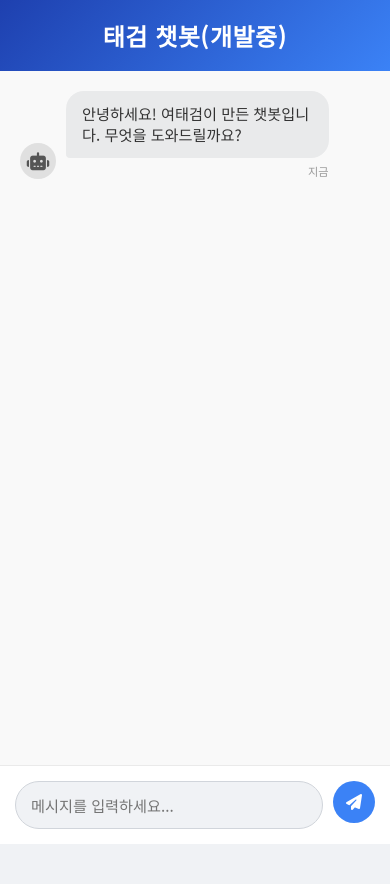
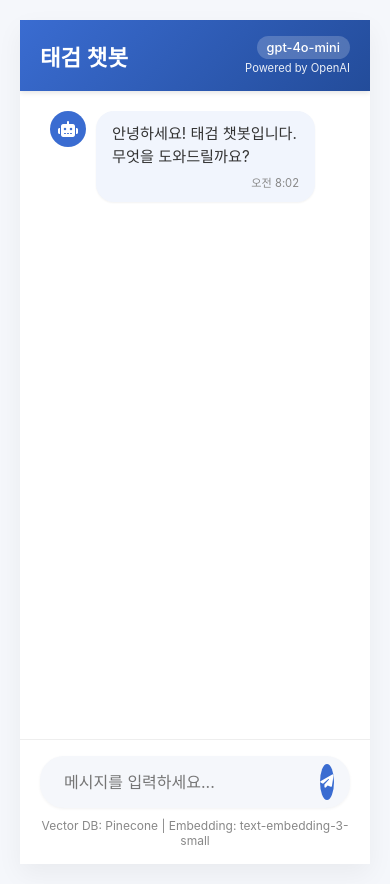
Before and after one commit to TGYEO/AI_chatbot_forGroup, a website: page index.html in a window 390 px wide. Before the commit the page ends 844 px from the top, so only its background shows below. Drawn offline with Linux system fonts and the light colour scheme; no server answers.

Commit message:
디자인 수정

````diff
--- a/index.html
+++ b/index.html
@@ -3,7 +3,7 @@
 <head>
     <meta charset="UTF-8">
     <meta name="viewport" content="width=device-width, initial-scale=1.0">
-    <title>태검 챗봇(개발중)</title>
+    <title>태검 챗봇</title>
     <link rel="stylesheet" href="public/styles.css">
     <link rel="stylesheet" href="https://cdnjs.cloudflare.com/ajax/libs/font-awesome/6.4.0/css/all.min.css">
     <script>
@@ -32,9 +32,9 @@
         // 파일 이름 수정 (브라우저에서 직접 파일 열었을 때를 위한 처리)
         document.addEventListener('DOMContentLoaded', function() {
             // CSS 파일 경로 확인 및 수정
-            const cssLink = document.querySelector('link[rel="stylesheet"][href="styles.css"]');
+            const cssLink = document.querySelector('link[rel="stylesheet"][href="public/styles.css"]');
             if (cssLink && !cssFileExists(cssLink.href)) {
-                cssLink.href = 'style.css'; // styles.css가 없으면 style.css로 시도
+                cssLink.href = 'styles.css'; // public/styles.css가 없으면 styles.css로 시도
             }
         });
 
@@ -60,7 +60,11 @@
     <div class="chat-container">
         <div class="chat-header">
             <div class="company-logo">
-                <h1>태검 챗봇(개발중)</h1>
+                <h1>태검 챗봇</h1>
+            </div>
+            <div class="model-info">
+                <span class="model-badge">GPT-4o-mini</span>
+                <span class="model-tooltip">Powered by OpenAI</span>
             </div>
         </div>
 
@@ -71,8 +75,8 @@
                     <i class="fas fa-robot"></i>
                 </div>
                 <div class="message-bubble">
-                    <div class="message-content">안녕하세요! 여태검이 만든 챗봇입니다. 무엇을 도와드릴까요?</div>
-                    <div class="message-time">지금</div>
+                    <div class="message-content">안녕하세요! 태검 챗봇입니다. 무엇을 도와드릴까요?</div>
+                    <div class="message-time" id="initialMessageTime">지금</div>
                 </div>
             </div>
         </div>
@@ -84,6 +88,9 @@
                     <i class="fas fa-paper-plane"></i>
                 </button>
             </div>
+            <div class="powered-by">
+                <span>Vector DB: Pinecone | Embedding: text-embedding-3-small</span>
+            </div>
         </div>
     </div>
 
--- a/public/script.js
+++ b/public/script.js
@@ -2,10 +2,17 @@
 const chatMessages = document.getElementById('chatMessages');
 const userInput = document.getElementById('userInput');
 const sendButton = document.getElementById('sendButton');
-const categorySelector = document.getElementById('categorySelector');
+const modelBadge = document.querySelector('.model-badge');
+const modelTooltip = document.querySelector('.model-tooltip');
 
 // API 엔드포인트 (기본값)
 let API_URL = 'https://port-0-innomaxchatbot-m81gvozb3de7f8e0.sel4.cloudtype.app/api/chat';
+
+// AI 모델 정보
+const AI_MODEL_INFO = {
+    chat: 'gpt-4o-mini',
+    embedding: 'text-embedding-3-small'
+};
 
 // 설정 로드
 async function loadConfig() {
@@ -25,6 +32,11 @@ async function loadConfig() {
 document.addEventListener('DOMContentLoaded', async () => {
     await loadConfig();
 
+    // AI 모델 정보 표시
+    if (modelBadge) {
+        modelBadge.textContent = AI_MODEL_INFO.chat;
+    }
+
     // 이벤트 리스너 설정
     sendButton.addEventListener('click', handleUserMessage);
     userInput.addEventListener('keypress', (e) => {
@@ -32,7 +44,18 @@ document.addEventListener('DOMContentLoaded', async () => {
             handleUserMessage();
         }
     });
+
+    // 초기 메시지 시간 업데이트
+    updateInitialMessageTime();
 });
+
+// 초기 메시지 시간 업데이트
+function updateInitialMessageTime() {
+    const initialTimeElement = document.getElementById('initialMessageTime');
+    if (initialTimeElement) {
+        initialTimeElement.textContent = formatTime();
+    }
+}
 
 // 브라우저에서 직접 파일을 열었는지 확인
 const isLocalFile = window.location.protocol === 'file:';
@@ -60,6 +83,10 @@ async function handleUserMessage() {
     addMessageToUI('user', message);
     userInput.value = '';
 
+    // 전송 버튼 비활성화 및 로딩 아이콘 표시
+    sendButton.disabled = true;
+    sendButton.innerHTML = '<i class="fas fa-spinner fa-spin"></i>';
+
     // 로딩 표시
     const loadingIndicator = addLoadingIndicator();
 
@@ -70,13 +97,14 @@ async function handleUserMessage() {
             const responses = {
                 '안녕': '안녕하세요! 이노맥스 챗봇입니다. 무엇을 도와드릴까요?',
                 '회사 소개': '이노맥스는 혁신적인 기술 솔루션을 제공하는 회사입니다. 최신 기술과 전문 지식을 바탕으로 고객에게 최상의 서비스를 제공하고 있습니다.',
-                '도움말': '저는 이노맥스 챗봇입니다. 일반 정보, 재무 정보, 장비 정보 등에 대해 답변할 수 있습니다.'
+                '도움말': '저는 이노맥스 챗봇입니다. 일반 정보, 재무 정보, 장비 정보 등에 대해 답변할 수 있습니다.',
+                '모델': `현재 이 챗봇은 OpenAI의 ${AI_MODEL_INFO.chat} 모델을 사용하며, 벡터 임베딩은 ${AI_MODEL_INFO.embedding} 모델을 사용합니다. Pinecone 벡터 데이터베이스에 저장된 회사 정보를 검색하여 질문에 답변합니다.`
             };
 
             // 키워드 매칭 시도
             let foundResponse = null;
             for (const [key, value] of Object.entries(responses)) {
-                if (message.includes(key)) {
+                if (message.toLowerCase().includes(key.toLowerCase())) {
                     foundResponse = value;
                     break;
                 }
@@ -87,6 +115,10 @@ async function handleUserMessage() {
 
             chatMessages.removeChild(loadingIndicator);
             addMessageToUI('bot', botResponse);
+
+            // 전송 버튼 복원
+            sendButton.disabled = false;
+            sendButton.innerHTML = '<i class="fas fa-paper-plane"></i>';
         }, 1500); // 1.5초 후 응답
         return;
     }
@@ -117,6 +149,13 @@ async function handleUserMessage() {
         console.error('오류 발생:', error);
         chatMessages.removeChild(loadingIndicator);
         addMessageToUI('bot', '죄송합니다. 오류가 발생했습니다. 다시 시도해 주세요.');
+    } finally {
+        // 전송 버튼 복원
+        sendButton.disabled = false;
+        sendButton.innerHTML = '<i class="fas fa-paper-plane"></i>';
+
+        // 입력 필드에 포커스
+        userInput.focus();
     }
 }
 
@@ -144,10 +183,10 @@ function addMessageToUI(sender, content) {
     const messageBubble = document.createElement('div');
     messageBubble.classList.add('message-bubble');
 
-    // 메시지 내용 추가
+    // 메시지 내용 추가 (코드 블록 처리 포함)
     const contentDiv = document.createElement('div');
     contentDiv.classList.add('message-content');
-    contentDiv.textContent = content;
+    contentDiv.innerHTML = formatMessage(content);
     messageBubble.appendChild(contentDiv);
 
     // 메시지 시간 추가
@@ -163,30 +202,40 @@ function addMessageToUI(sender, content) {
     chatMessages.scrollTop = chatMessages.scrollHeight;
 }
 
+// 메시지 내용 포맷팅 (코드 블록 처리)
+function formatMessage(content) {
+    // 코드 블록 처리 (```로 감싸진 부분)
+    let formattedContent = content.replace(/```([a-z]*)\n([\s\S]*?)```/g, (match, language, code) => {
+        return `<pre><code class="language-${language}">${escapeHtml(code)}</code></pre>`;
+    });
+
+    // 줄바꿈 처리
+    formattedContent = formattedContent.replace(/\n/g, '<br>');
+
+    return formattedContent;
+}
+
+// HTML 이스케이프 함수
+function escapeHtml(unsafe) {
+    return unsafe
+        .replace(/&/g, "&amp;")
+        .replace(/</g, "&lt;")
+        .replace(/>/g, "&gt;")
+        .replace(/"/g, "&quot;")
+        .replace(/'/g, "&#039;");
+}
+
 // 로딩 표시 추가
 function addLoadingIndicator() {
     const indicator = document.createElement('div');
     indicator.classList.add('typing-indicator');
 
-    // 봇 아바타 추가
-    const avatarDiv = document.createElement('div');
-    avatarDiv.classList.add('avatar');
-
-    const iconElement = document.createElement('i');
-    iconElement.classList.add('fas', 'fa-robot');
-    avatarDiv.appendChild(iconElement);
-    indicator.appendChild(avatarDiv);
-
     // 로딩 점 추가
-    const dotsContainer = document.createElement('div');
-    dotsContainer.classList.add('dots');
-
     for (let i = 0; i < 3; i++) {
         const dot = document.createElement('span');
-        dotsContainer.appendChild(dot);
+        indicator.appendChild(dot);
     }
 
-    indicator.appendChild(dotsContainer);
     chatMessages.appendChild(indicator);
     chatMessages.scrollTop = chatMessages.scrollHeight;
     return indicator;
--- a/public/styles.css
+++ b/public/styles.css
@@ -1,227 +1,276 @@
-@import url('https://fonts.googleapis.com/css2?family=Noto+Sans+KR:wght@300;400;500;700&display=swap');
-
+/* 기본 리셋 및 글꼴 설정 */
 * {
     margin: 0;
     padding: 0;
     box-sizing: border-box;
-    font-family: 'Noto Sans KR', sans-serif;
+    font-family: 'Pretendard', 'Noto Sans KR', -apple-system, BlinkMacSystemFont, 'Segoe UI', Roboto, Oxygen, Ubuntu, Cantarell, 'Open Sans', 'Helvetica Neue', sans-serif;
 }
 
 body {
-    background-color: #f0f2f5;
-    height: 100vh;
+    background-color: #f5f7fb;
+    color: #333;
     display: flex;
     justify-content: center;
     align-items: center;
+    min-height: 100vh;
+    padding: 20px;
 }
 
+/* 채팅 컨테이너 */
 .chat-container {
-    width: 400px;
-    height: 650px;
-    background-color: white;
-    border-radius: 20px;
-    box-shadow: 0 8px 25px rgba(0, 0, 0, 0.1);
+    width: 100%;
+    max-width: 800px;
+    background-color: #fff;
+    border-radius: 16px;
+    box-shadow: 0 10px 25px rgba(0, 0, 0, 0.05);
     display: flex;
     flex-direction: column;
+    height: 90vh;
+    max-height: 700px;
     overflow: hidden;
+    position: relative;
 }
 
+/* 채팅 헤더 */
 .chat-header {
-    background: linear-gradient(135deg, #1e40af, #3b82f6);
+    background: linear-gradient(135deg, #3a6cd1, #234c9a);
+    padding: 16px 20px;
     color: white;
-    padding: 18px;
-    text-align: center;
-    box-shadow: 0 2px 10px rgba(0, 0, 0, 0.1);
+    border-radius: 16px 16px 0 0;
+    display: flex;
+    justify-content: space-between;
+    align-items: center;
+    box-shadow: 0 2px 5px rgba(0, 0, 0, 0.1);
 }
 
 .company-logo h1 {
-    font-size: 1.5rem;
+    font-size: 1.4rem;
     font-weight: 600;
-    letter-spacing: 0.5px;
 }
 
-.chat-messages {
-    flex-grow: 1;
-    padding: 20px;
-    overflow-y: auto;
+/* 모델 정보 표시 */
+.model-info {
     display: flex;
     flex-direction: column;
-    gap: 20px;
-    background-color: #f9f9f9;
+    align-items: flex-end;
 }
 
+.model-badge {
+    background-color: rgba(255, 255, 255, 0.2);
+    padding: 4px 10px;
+    border-radius: 12px;
+    font-size: 0.8rem;
+    font-weight: 500;
+}
+
+.model-tooltip {
+    font-size: 0.7rem;
+    opacity: 0.9;
+    margin-top: 2px;
+}
+
+/* 채팅 메시지 영역 */
+.chat-messages {
+    flex: 1;
+    overflow-y: auto;
+    padding: 20px;
+    display: flex;
+    flex-direction: column;
+    gap: 16px;
+}
+
+/* 스크롤바 스타일링 */
+.chat-messages::-webkit-scrollbar {
+    width: 6px;
+}
+
+.chat-messages::-webkit-scrollbar-thumb {
+    background-color: #ddd;
+    border-radius: 3px;
+}
+
+.chat-messages::-webkit-scrollbar-track {
+    background-color: transparent;
+}
+
+/* 메시지 스타일 */
 .message {
     display: flex;
-    align-items: flex-end;
-    gap: 10px;
+    align-items: flex-start;
+    max-width: 85%;
+}
+
+.message.bot {
+    align-self: flex-start;
+}
+
+.message.user {
+    align-self: flex-end;
+    flex-direction: row-reverse;
 }
 
 .avatar {
     width: 36px;
     height: 36px;
     border-radius: 50%;
-    background-color: #e0e0e0;
+    background-color: #3a6cd1;
     display: flex;
     justify-content: center;
     align-items: center;
-    font-size: 18px;
-    color: #555;
-    flex-shrink: 0;
+    color: white;
+    margin: 0 10px;
 }
 
 .message.user .avatar {
-    background-color: #3b82f6;
-    color: white;
-    order: 2;
+    background-color: #2a9d8f;
 }
 
 .message-bubble {
-    max-width: 75%;
-    position: relative;
-    word-wrap: break-word;
+    background-color: #f1f5fd;
+    padding: 12px 16px;
+    border-radius: 18px;
+    max-width: calc(100% - 60px);
+    box-shadow: 0 1px 2px rgba(0, 0, 0, 0.05);
+}
+
+.message.user .message-bubble {
+    background-color: #e8f5f3;
+    border-radius: 18px;
 }
 
 .message-content {
-    padding: 12px 16px;
-    border-radius: 18px;
     font-size: 0.95rem;
-    line-height: 1.4;
-}
-
-.message.user .message-bubble {
-    align-self: flex-end;
-}
-
-.message.user .message-content {
-    background-color: #3b82f6;
-    color: white;
-    border-bottom-right-radius: 4px;
-}
-
-.message.bot .message-content {
-    background-color: #e9eaeb;
+    line-height: 1.5;
     color: #333;
-    border-bottom-left-radius: 4px;
+    word-wrap: break-word;
+    white-space: pre-wrap;
 }
 
 .message-time {
     font-size: 0.7rem;
-    color: #999;
+    color: #888;
     margin-top: 5px;
     text-align: right;
 }
 
-.message.user .message-time {
-    text-align: left;
-}
-
+/* 채팅 입력 영역 */
 .chat-input {
-    display: flex;
-    padding: 15px;
-    border-top: 1px solid #eaeaea;
-    background-color: white;
+    padding: 16px 20px;
+    border-top: 1px solid #eee;
+    background-color: #fff;
 }
 
 .input-container {
     display: flex;
-    width: 100%;
+    background-color: #f5f7fb;
+    border-radius: 24px;
+    padding: 8px 16px;
+    box-shadow: 0 1px 3px rgba(0, 0, 0, 0.05);
 }
 
-.chat-input input {
-    flex-grow: 1;
-    padding: 12px 15px;
-    border: 1px solid #d1d5db;
-    border-radius: 24px;
+.input-container input {
+    flex: 1;
+    border: none;
     outline: none;
-    font-size: 0.95rem;
-    background-color: #f0f2f5;
+    background: transparent;
+    padding: 8px;
+    font-size: 1rem;
 }
 
-.chat-input input:focus {
-    border-color: #3b82f6;
-}
-
-.chat-input button {
-    background-color: #3b82f6;
+.input-container button {
+    background-color: #3a6cd1;
     color: white;
     border: none;
     border-radius: 50%;
-    width: 42px;
-    height: 42px;
-    margin-left: 10px;
-    cursor: pointer;
-    transition: background-color 0.2s, transform 0.2s;
+    width: 36px;
+    height: 36px;
     display: flex;
     justify-content: center;
     align-items: center;
-    font-size: 16px;
+    cursor: pointer;
+    transition: background-color 0.2s;
 }
 
-.chat-input button:hover {
-    background-color: #1e40af;
-    transform: scale(1.05);
+.input-container button:hover {
+    background-color: #234c9a;
 }
 
-/* 로딩 표시 */
-.typing-indicator {
-    display: flex;
-    align-items: center;
-    gap: 10px;
+.input-container button:disabled {
+    background-color: #ccc;
+    cursor: not-allowed;
+}
+
+/* Vector DB 및 Embedding 모델 정보 */
+.powered-by {
+    text-align: center;
+    font-size: 0.75rem;
+    color: #888;
     margin-top: 10px;
 }
 
-.typing-indicator .avatar {
-    width: 36px;
-    height: 36px;
-    border-radius: 50%;
-    background-color: #e0e0e0;
-    display: flex;
-    justify-content: center;
-    align-items: center;
-    font-size: 18px;
-    color: #555;
+/* 반응형 디자인 */
+@media (max-width: 768px) {
+    .chat-container {
+        height: 100vh;
+        max-height: none;
+        border-radius: 0;
+    }
+
+    .chat-header {
+        border-radius: 0;
+    }
+
+    .message {
+        max-width: 90%;
+    }
 }
 
-.typing-indicator .dots {
+/* 코드 블록 스타일링 */
+pre {
+    background-color: #f3f4f6;
+    padding: 12px;
+    border-radius: 8px;
+    overflow-x: auto;
+    margin: 10px 0;
+}
+
+code {
+    font-family: Consolas, 'Courier New', monospace;
+    font-size: 0.9rem;
+}
+
+/* 로딩 애니메이션 */
+.typing-indicator {
     display: flex;
     padding: 12px 16px;
-    background-color: #e9eaeb;
+    background-color: #f1f5fd;
     border-radius: 18px;
-    border-bottom-left-radius: 4px;
+    margin-left: 56px;
+    align-self: flex-start;
+    margin-top: 8px;
 }
 
-.typing-indicator .dots span {
+.typing-indicator span {
     height: 8px;
     width: 8px;
-    margin: 0 2px;
-    background-color: #999;
+    background-color: #3a6cd1;
     border-radius: 50%;
     display: inline-block;
-    animation: bounce 1.5s infinite ease-in-out;
+    margin: 0 2px;
+    opacity: 0.6;
+    animation: typing 1s infinite ease-in-out;
 }
 
-.typing-indicator .dots span:nth-child(2) {
+.typing-indicator span:nth-child(2) {
     animation-delay: 0.2s;
 }
 
-.typing-indicator .dots span:nth-child(3) {
+.typing-indicator span:nth-child(3) {
     animation-delay: 0.4s;
 }
 
-@keyframes bounce {
-    0%, 100% {
-        transform: translateY(0);
-    }
-    50% {
-        transform: translateY(-5px);
-    }
+@keyframes typing {
+    0% { transform: translateY(0); }
+    50% { transform: translateY(-5px); }
+    100% { transform: translateY(0); }
 }
-
-/* 반응형 */
-@media (max-width: 450px) {
-    .chat-container {
-        width: 100%;
-        height: 100%;
-        border-radius: 0;
-    }
-}
````
